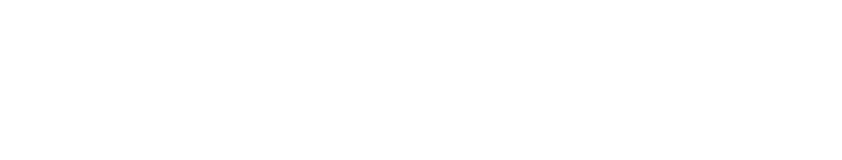
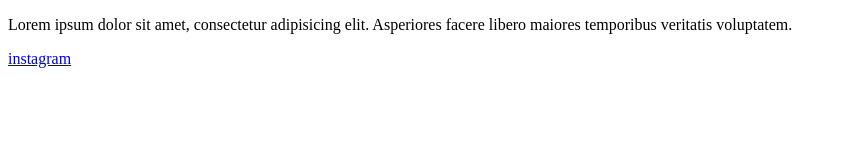
Before and after one commit to daniel1954123/github-init, a plain HTML site: page index.html in a window 1280 px wide. Shown: the whole page, without its empty margins (0-842 px from the left). Drawn offline with Linux system fonts and the light colour scheme.

Commit message:
added link

```diff
--- a/index.html
+++ b/index.html
@@ -6,5 +6,8 @@
 </head>
 <body>
 
+<p>Lorem ipsum dolor sit amet, consectetur adipisicing elit. Asperiores facere libero maiores temporibus veritatis voluptatem.</p>
+<a href="https://www.instagram.com/">instagram</a>
+<img src="" alt="">
 </body>
 </html>
```
